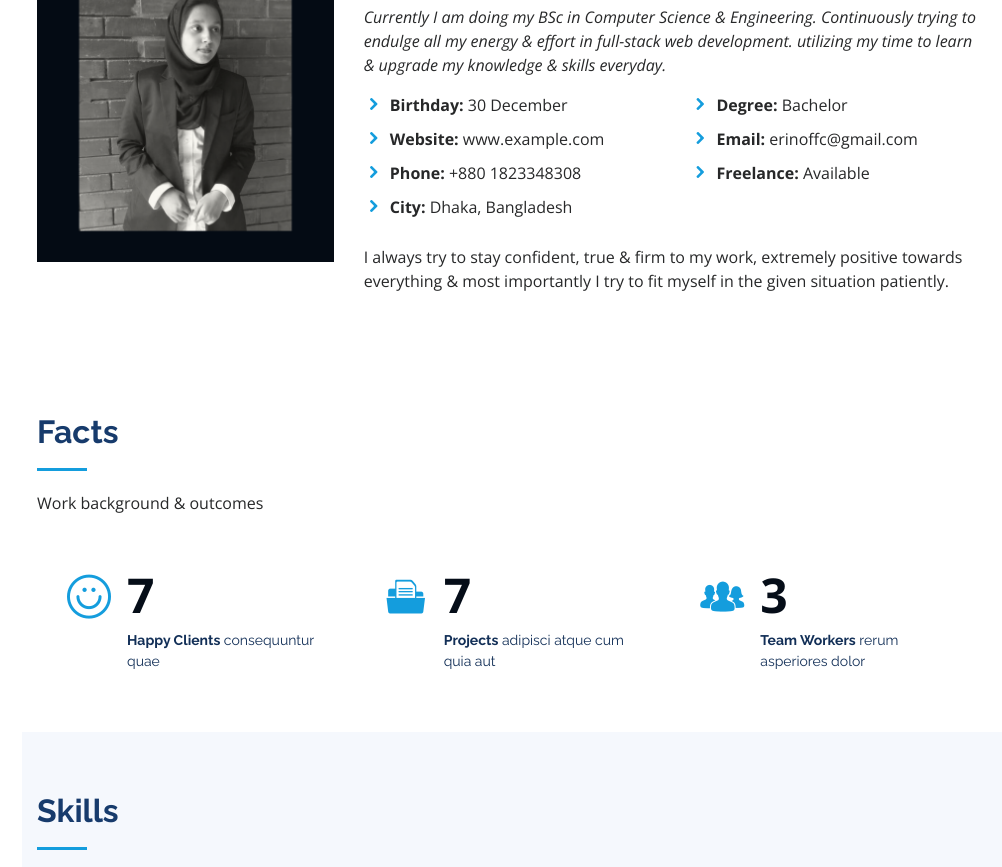
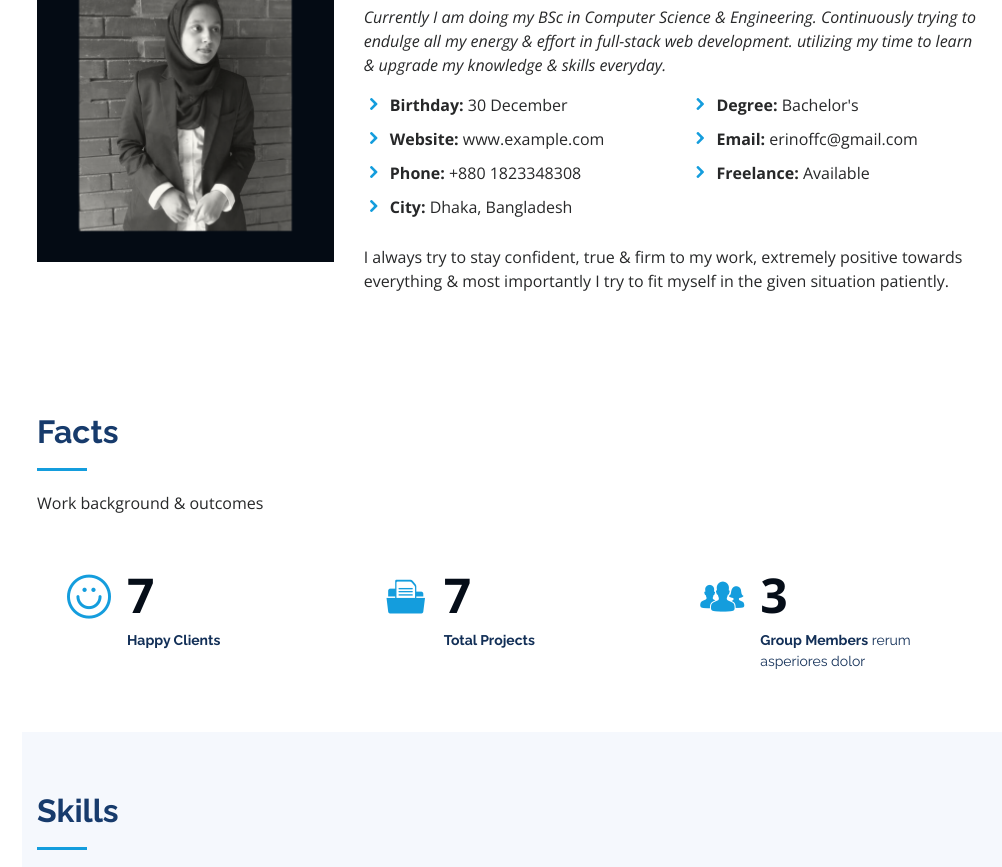
Before and after one commit to Erin-Git/erin, a plain HTML site: page index.html in a window 1280 px wide. Shown: the part 1027-1894 px from the top of the page, without its empty margins (278-1280 px from the left). Drawn offline with nearby package versions, Linux system fonts and the light colour scheme.

Commit message:
commit new 35

```diff
--- a/index.html
+++ b/index.html
@@ -114,7 +114,7 @@
               </div>
               <div class="col-lg-6">
                 <ul>
-                  <li><i class="icofont-rounded-right"></i> <strong>Degree:</strong> Bachelor</li>
+                  <li><i class="icofont-rounded-right"></i> <strong>Degree:</strong> Bachelor's</li>
                   <li><i class="icofont-rounded-right"></i> <strong>Email:</strong> erinoffc@gmail.com</li>
                   <li><i class="icofont-rounded-right"></i> <strong>Freelance:</strong> Available</li>
                 </ul>
@@ -145,7 +145,7 @@
             <div class="count-box">
               <i class="icofont-simple-smile"></i>
               <span data-toggle="counter-up">7</span>
-              <p><strong>Happy Clients</strong> consequuntur quae</p>
+              <p><strong>Happy Clients</strong></p>
             </div>
           </div>
 
@@ -153,7 +153,7 @@
             <div class="count-box">
               <i class="icofont-document-folder"></i>
               <span data-toggle="counter-up">7</span>
-              <p><strong>Projects</strong> adipisci atque cum quia aut</p>
+              <p><strong>Total Projects</strong></p>
             </div>
           </div>
 
@@ -161,7 +161,7 @@
             <div class="count-box">
               <i class="icofont-users-alt-5"></i>
               <span data-toggle="counter-up">3</span>
-              <p><strong>Team Workers</strong> rerum asperiores dolor</p>
+              <p><strong>Group Members</strong> rerum asperiores dolor</p>
             </div>
           </div>
 
```
